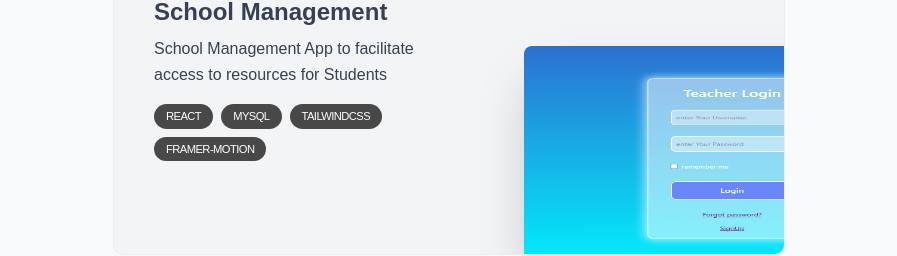
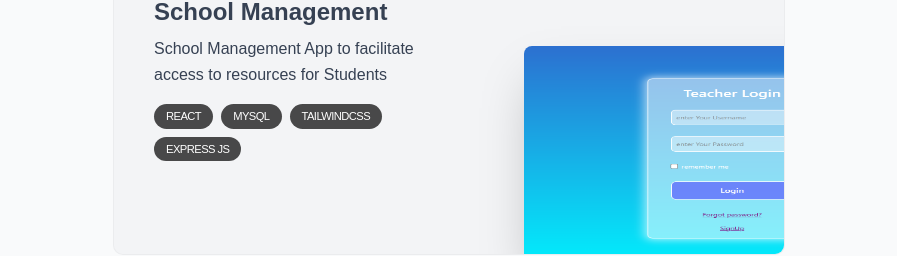
Before and after one commit to ALAAHAJHOUJ/PORTFOLIOV2, a Next.js app: page / in a window 1280 px wide. Shown: the part 2233-2489 px from the top of the page, without its empty margins (191-1088 px from the left). Built offline with nearby package versions, Linux system fonts and the light colour scheme.

Commit message:
changement dans le projet de School

```diff
--- a/app/data.ts
+++ b/app/data.ts
@@ -101,7 +101,7 @@ export const projectsData = [
     title: "School Management",
     description:
       "School Management App to facilitate access to resources for Students",
-    tags: ["React", "Mysql", "TailwindCss", "Framer-motion"],
+    tags: ["React", "Mysql", "TailwindCss", "express js"],
     imageUrl:"/School.png",
   },
 ] as const;
```
